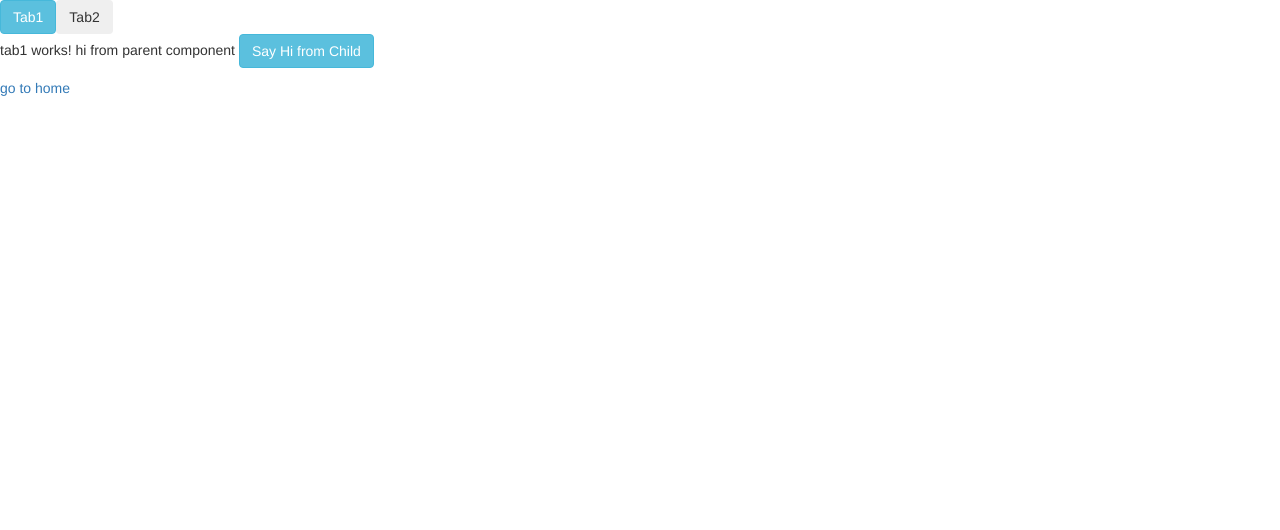
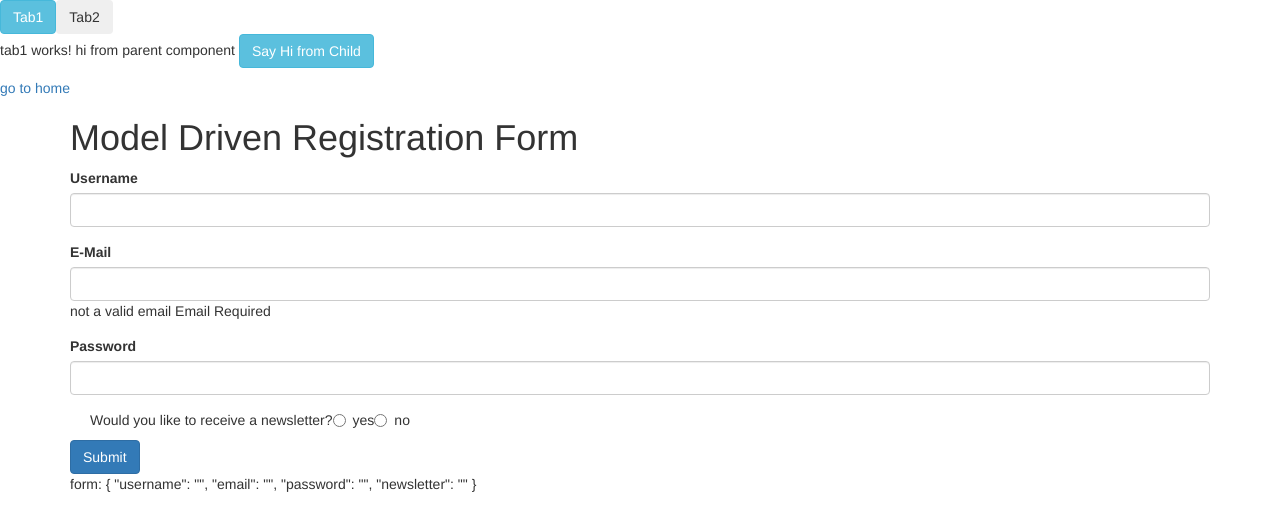
Before and after one commit to parane/FrontendTraining-Angular, an Angular app: page /model in a window 1280 px wide. Before the commit this address led to /. Shown: the top 530 px of the page. Built offline with nearby package versions, Linux system fonts and the light colour scheme.

Commit message:
added reactive form

```diff
--- /dev/null
+++ b/src/app/forms/model-driven/register-model/register-model.component.html
@@ -0,0 +1,34 @@
+<div class="container">
+
+
+  <h1>Model Driven Registration Form</h1>
+  <form [formGroup]="myForm">
+    <div>
+      <div class="form-group">
+        <label for="username" >Username</label>
+        <input type="text" class="form-control" id="username" formControlName="username">
+      </div>
+      <div class="form-group">
+        <label for="email">E-Mail</label>
+        <input type="text" class="form-control" id="email" formControlName="email" >
+        <div >
+          <span > not a valid email</span>
+          <span > Email Required</span>
+        </div>
+      </div>
+    </div>
+
+    <div class="form-group">
+      <label for="password">Password</label>
+      <input type="password" class="form-control" id="password" formControlName="password"  >
+    </div>
+   <div class="radio" >
+      <label>Would you like to receive a newsletter? </label>
+      <label><input type="radio" value="yes" name="newsletter" formControlName="newsletter" >yes</label>
+      <label><input type="radio" value="no" name="newsletter" formControlName="newsletter">no</label>
+    </div>
+    <button type="submit" class="btn btn-primary">Submit</button>
+  </form>
+
+  <p>form: {{myForm.value | json }}</p>
+</div>
--- /dev/null
+++ b/src/app/forms/model-driven/register-model/register-model.component.ts
@@ -0,0 +1,28 @@
+import { Component, OnInit } from '@angular/core';
+import { FormGroup, FormBuilder, Validators, FormArray, FormControl } from "@angular/forms";
+
+
+@Component({
+  selector: 'app-register-model',
+  templateUrl: './register-model.component.html',
+  styleUrls: ['./register-model.component.css']
+})
+export class RegisterModelComponent implements OnInit {
+
+  myForm: FormGroup;
+
+  constructor(public formBuilder: FormBuilder) {
+
+      this.myForm = formBuilder.group({
+      'username': '',
+      'email': '',
+      'password': '',
+      'newsletter':''
+      });
+
+   }
+
+  ngOnInit() {
+  }
+
+}
--- /dev/null
+++ b/src/app/forms/template-driven/register-temp/register-temp.component.html
@@ -0,0 +1,32 @@
+<div class="container">
+
+
+  <h1>Template Driven Registration Form</h1>
+  <form>
+    <div>
+      <div class="form-group">
+        <label for="username">Username</label>
+        <input type="text" class="form-control" id="username" >
+      </div>
+      <div class="form-group">
+        <label for="email">E-Mail</label>
+        <input type="text" class="form-control" id="email">
+        <div >
+          <span > not a valid email</span>
+          <span > Email Required</span>
+        </div>
+      </div>
+    </div>
+
+    <div class="form-group">
+      <label for="password">Password</label>
+      <input type="password" class="form-control" id="password" >
+    </div>
+   <div class="radio" >
+      <label>Would you like to receive a newsletter? </label>
+      <label><input type="radio" value="yes" name="newsletter">yes</label>
+      <label><input type="radio" value="no" name="newsletter">no</label>
+    </div>
+    <button type="submit" class="btn btn-primary">Submit</button>
+  </form>
+</div>
--- /dev/null
+++ b/src/app/forms/template-driven/register-temp/register-temp.component.ts
@@ -0,0 +1,15 @@
+import { Component, OnInit } from '@angular/core';
+
+@Component({
+  selector: 'app-register-temp',
+  templateUrl: './register-temp.component.html',
+  styleUrls: ['./register-temp.component.css']
+})
+export class RegisterTempComponent implements OnInit {
+
+  constructor() { }
+
+  ngOnInit() {
+  }
+
+}
```
Also changed, not shown: src/app/app.module.ts (+7 -2 lines), src/app/app.routing.ts (+10 -0 lines), src/app/forms/model-driven/register-model/register-model.component.css (added), src/app/forms/template-driven/register-temp/register-temp.component.css (added), 1 other file (tests, documents, lock files or other folders).
